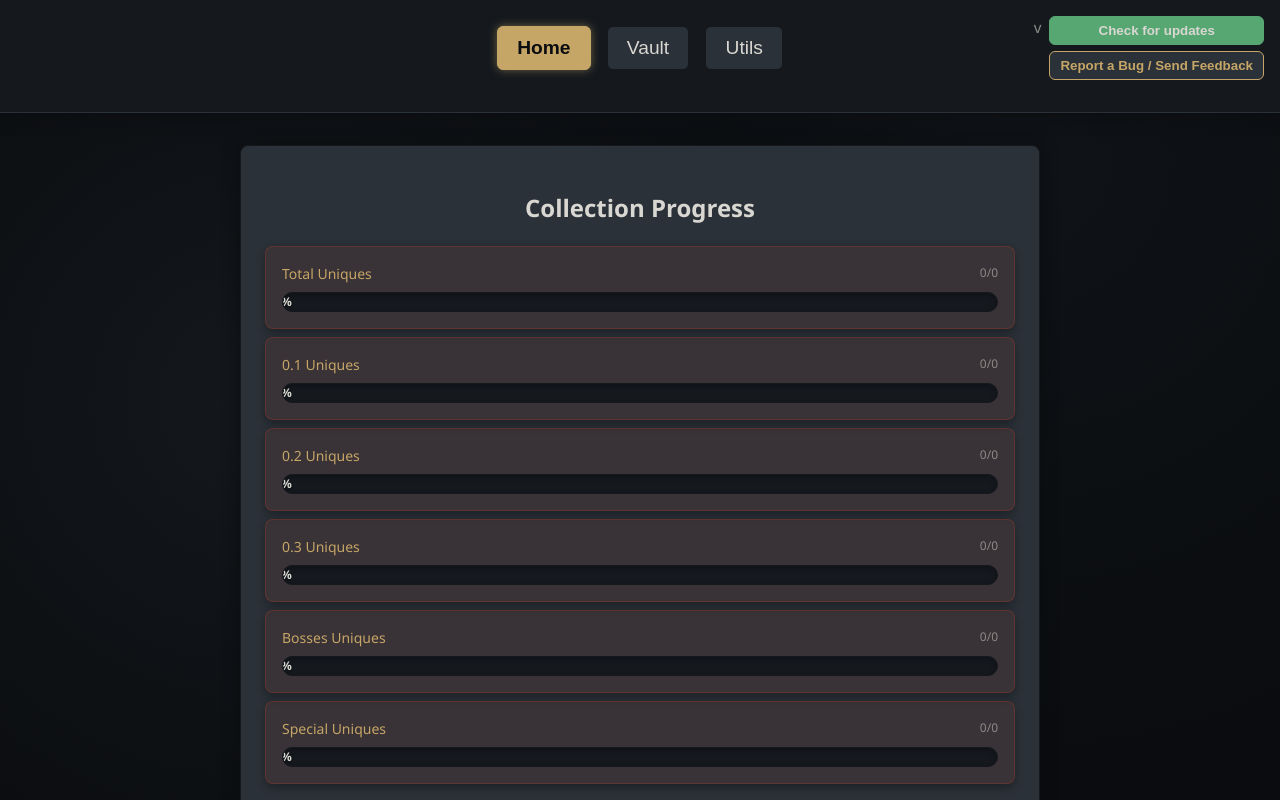
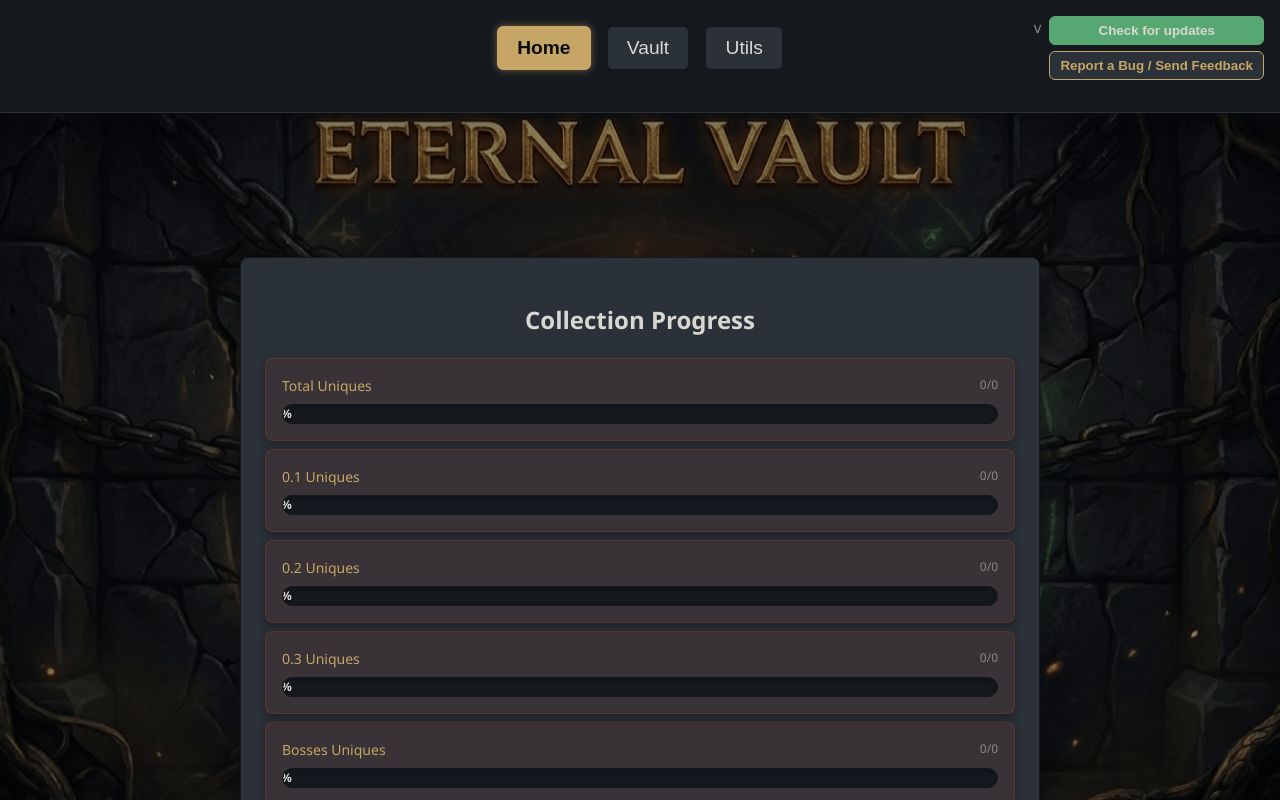
Before and after one commit to Regnitiel/poe2vault, a React app: page / in a window 1280 px wide. Built offline with nearby package versions, Linux system fonts and the light colour scheme.

Commit message:
add background image to home

```diff
--- a/src/App.tsx
+++ b/src/App.tsx
@@ -145,6 +145,14 @@ const App: React.FC = () => {
 					overflow: "hidden",
 					display: "flex",
 					flexDirection: "column",
+					backgroundImage:
+						currentTab === "home"
+							? `linear-gradient(rgba(0,0,0,0.45), rgba(0,0,0,0.45)), url('/Images/eternal-vault.jpg')`
+							: undefined,
+					backgroundSize: "cover",
+					backgroundPosition: "center 40px",
+					backgroundRepeat: "no-repeat",
+					backgroundAttachment: "fixed",
 				}}
 			>
 				{renderCurrentTab()}
--- a/src/components/Home/styles.module.css
+++ b/src/components/Home/styles.module.css
@@ -1,7 +1,9 @@
 .homeSection {
-	height: 100%;
+	min-height: 100vh;
 	overflow-y: auto;
 	padding: var(--spacing-md);
+	padding-top: 10%;
+	padding-bottom: 10%;
 }
 
 .metrics {
@@ -53,3 +55,11 @@
 	margin: 0 0 var(--spacing-sm) 0;
 	text-shadow: var(--glowEmber);
 }
+
+/* Background image for Home page */
+.homeBackground {
+	background-size: cover;
+	background-position: center top;
+	background-repeat: no-repeat;
+	background-attachment: fixed;
+}
```
Also changed, not shown: public/Images/eternal-vault.jpg (added), 1 other file (tests, documents, lock files or other folders).
